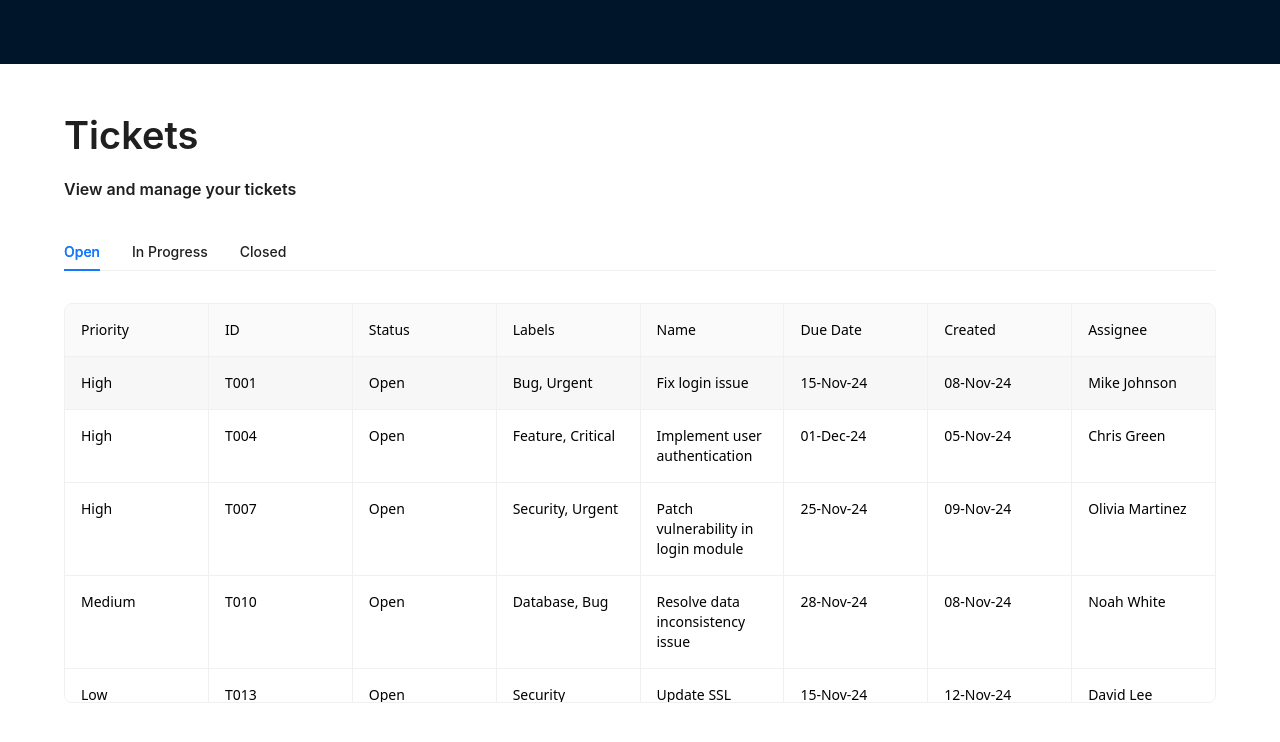
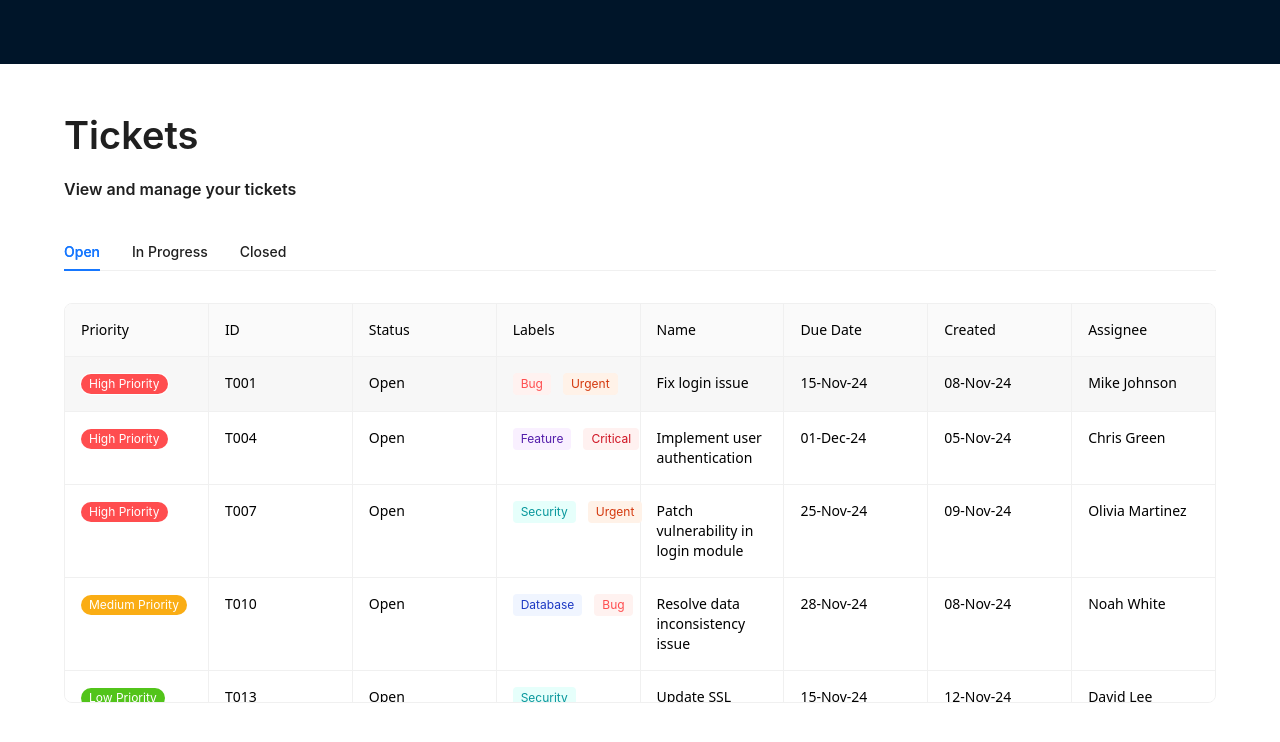
Before and after one commit to intVivek/superdm, a Next.js app: page / in a window 1280 px wide. Shown: the top 742 px of the page. Built offline with nearby package versions, Linux system fonts and the light colour scheme.

Commit message:
chores: fix styles and remove console 👷

```diff
--- a/src/app/api/comment/list/route.js
+++ b/src/app/api/comment/list/route.js
@@ -14,10 +14,7 @@ const paginateComments = (comments, page, pageSize) => {
   return sortedComments.slice(start, end);
 };
 
-const delay = (ms) => new Promise((resolve) => setTimeout(resolve, ms));
-
 export async function GET(request) {
-  await delay(1000)
   const url = new URL(request.url);
   const page = parseInt(url.searchParams.get('page') || '1');
   const pageSize = parseInt(url.searchParams.get('page_size') || '10');
--- a/src/app/api/ticket/route.js
+++ b/src/app/api/ticket/route.js
@@ -1,13 +1,10 @@
 import { getSharedData } from "@/app/lib/sharedStore";
 import { NextResponse } from "next/server";
-
-const delay = (ms) => new Promise((resolve) => setTimeout(resolve, ms));
 
 export async function GET(request) {
 
   const tickets = getSharedData("tickets");
   try {
-    await delay(2000);
     const { searchParams } = new URL(request.url);
 
     const page = searchParams.get("page") || "1";
--- a/src/components/DetailsModal/DetailsModal.js
+++ b/src/components/DetailsModal/DetailsModal.js
@@ -17,8 +17,7 @@ import Comments from "../Comments/Comments";
 
 const { Text } = Typography;
 
-const getPriorityBadge = (priority) => {
-  console.log(priority);
+export const getPriorityBadge = (priority) => {
   switch (priority) {
     case "High":
       return <Tag count="High Priority" />;
@@ -56,7 +55,6 @@ export default function DetailsModal({ data, isOpen, onClose, onSuccess }) {
 
   const handleChangeStatus = async () => {
     await updateTickets.mutateAsync({id: data.id, data: {status: openConfirmModal}})
-    console.log(openConfirmModal)
     await onSuccess()
     setOpenConfirmModal(-1)
   }
--- a/src/components/TicketsTable/TicketsTable.js
+++ b/src/components/TicketsTable/TicketsTable.js
@@ -3,14 +3,16 @@ import useArrowNavigation from "@/hooks/useArrowNavigation";
 import { useCallback, useEffect, useMemo, useState } from "react";
 import Table from "../Table/Table";
 import moment from "moment";
-import DetailsModal from "../DetailsModal/DetailsModal";
+import DetailsModal, { getPriorityBadge } from "../DetailsModal/DetailsModal";
 import { useDebounceCallback } from "usehooks-ts";
 import useTickets from "@/hooks/useTickets";
+import Badge from "../Badge/Badge";
 
 const columns = [
   {
     title: "Priority",
     key: "priority",
+    render: (item)=> (getPriorityBadge(item))
   },
   {
     title: "ID",
@@ -23,7 +25,7 @@ const columns = [
   {
     title: "Labels",
     key: "labels",
-    render: (item) => item.reduce((a, c) => a + ", " + c),
+    render: (items) => <div className="flex gap-1">{items.map((item, i)=><Badge key={i} label={item} />)}</div>,
   },
   {
     title: "Name",
@@ -61,7 +63,6 @@ export default function TicketsTable({
   });
 
   const onBottomHandler = () => {
-    console.log('bottom')
     setPage((p) => p + 1);
   };
 
@@ -74,7 +75,7 @@ export default function TicketsTable({
   useEffect(() => {
     setPage(1);
     resetNavigation();
-    debouncedOnBottomHandler()
+    debouncedOnBottomHandler();
   }, [selectedTab]);
 
   useEffect(() => {
--- a/src/hooks/useComments.js
+++ b/src/hooks/useComments.js
@@ -14,7 +14,6 @@ const useComments = (page, id) => {
     return useQuery({
         queryKey: ['comments', page, id],
         queryFn: ()=>fetchComments(page, id),
-        staleTime: 1000 * 60 * 5,
         keepPreviousData: true,
       });
   };
--- a/src/hooks/useTickets.js
+++ b/src/hooks/useTickets.js
@@ -14,7 +14,6 @@ const useTickets = (page, selectedTab) => {
     return useQuery({
         queryKey: ['tickets', page, selectedTab],
         queryFn: ()=>fetchTickets(page, selectedTab),
-        staleTime: 1000 * 60 * 5,
         keepPreviousData: true,
       });
   };
--- a/src/hooks/useTicketsMutation.js
+++ b/src/hooks/useTicketsMutation.js
@@ -1,7 +1,6 @@
 import { useMutation } from "react-query";
 
 const updateTicket = async ({id, data}) => {
-    console.log({id, data})
   try {
     const response = await fetch(`/api/ticket/${id}`, {
       method: "PATCH",
```
